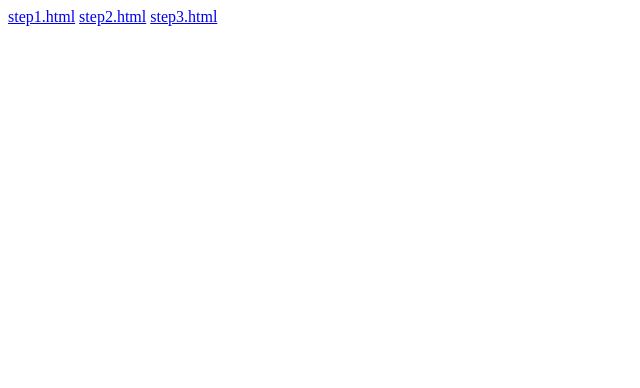
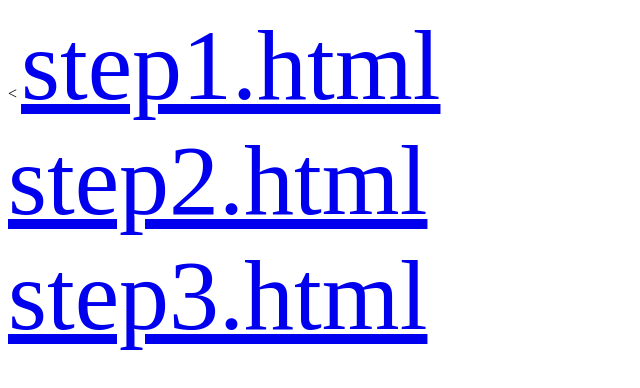
Before and after one commit to mandala-animation-maker/mandala-animation-maker.github.io, a plain HTML site: page index.html in a window 1280 px wide. Shown: the whole page, without its empty margins (0-640 px from the left). Drawn offline with Linux system fonts and the light colour scheme.

Commit message:
Update index.html

```diff
--- a/index.html
+++ b/index.html
@@ -1,6 +1,12 @@
+<style>
+a {
+font-size: 100px;
+{
+</style>
 
-<a href="step1.html">step1.html</a>
+<
+<a href="step1.html">step1.html</a><br>
 
-<a href="step2.html">step2.html</a>
+<a href="step2.html">step2.html</a><br>
 
-<a href="step3.html">step3.html</a>
+<a href="step3.html">step3.html</a><br>
```
